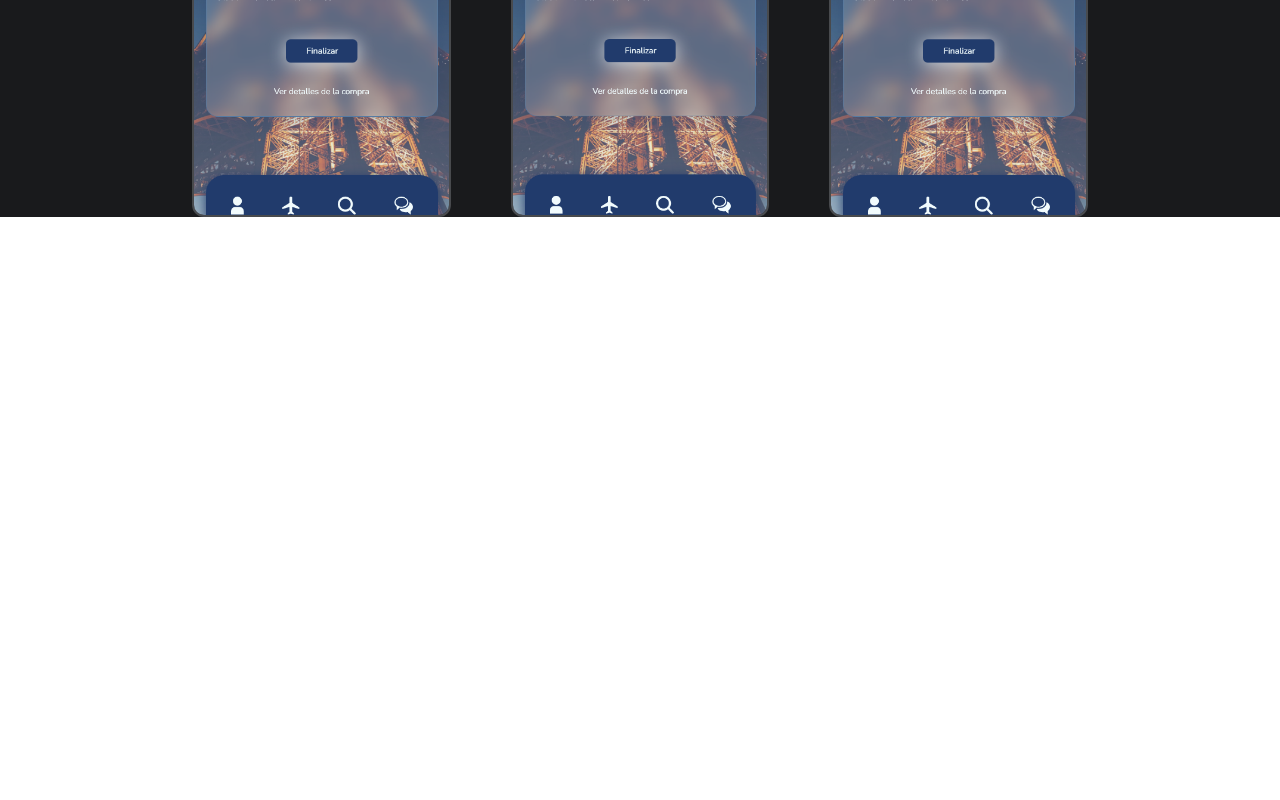
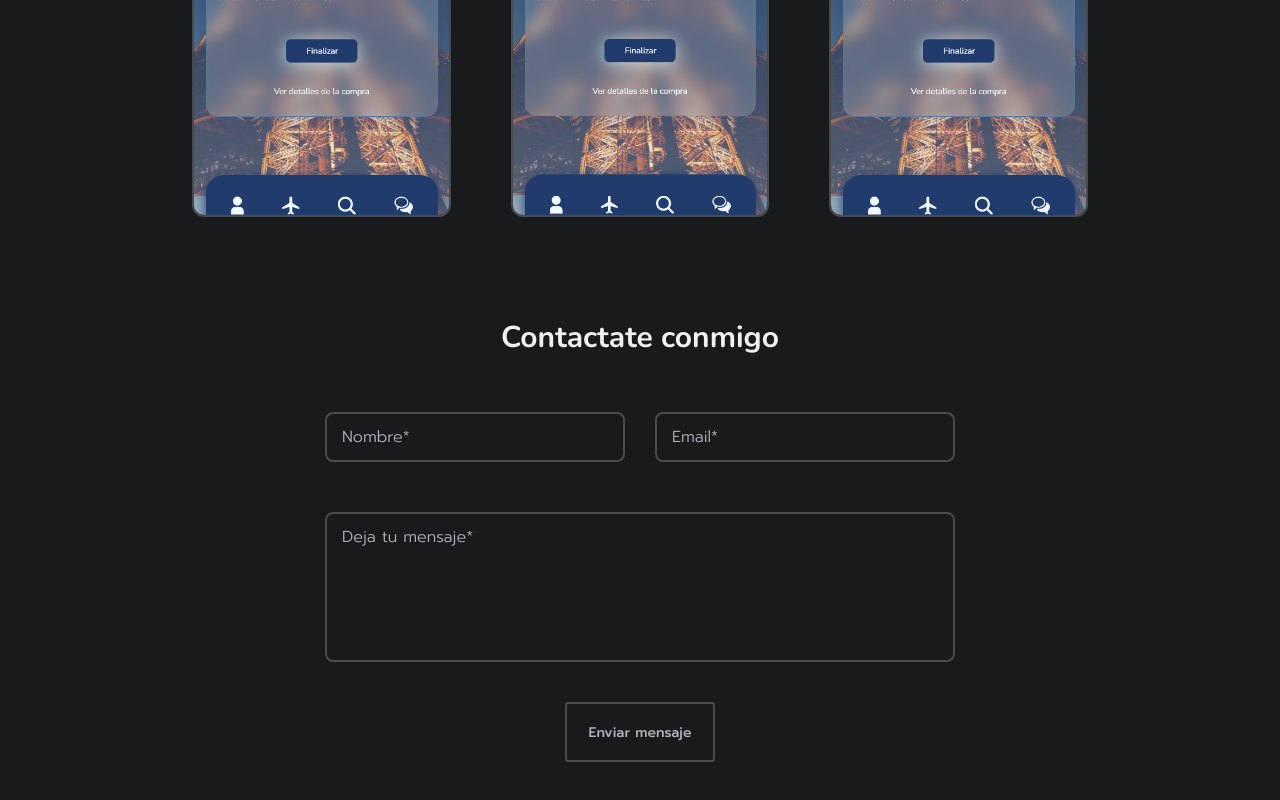
Before and after one commit to mocilnikcarlos/mocilnikcarlos.github.io, a React (Create React App) app: page / in a window 1280 px wide. Shown: the part 3478-4278 px from the top of the page. Before the commit the page ends 3695 px from the top, so only its background shows below. Built offline with nearby package versions, Linux system fonts and the light colour scheme.

Commit message:
Creado mockup seccion Trabajemos Juntos en home

```diff
--- a/src/components/cards/CardDesignerUX.jsx
+++ b/src/components/cards/CardDesignerUX.jsx
@@ -8,6 +8,7 @@ const CardDesignerUX = (props) => {
         <div className="border-gradient shadow-gradient">
           <div className="shadow-gradient-shadow"></div>
           <img
+            loading="lazy"
             src={require("../../assets/svg/" + props.CardDesigUx.icon + ".svg")}
             alt={props.CardDesigUx.alt}
             className="icon-carddesignerux"
--- a/src/components/cards/CardProfessionalPassion.jsx
+++ b/src/components/cards/CardProfessionalPassion.jsx
@@ -13,7 +13,12 @@ const CardProfessionalPassionUp = (props) => {
           className="linkeye-cardprofessionalpassion"
         >
           <div className="backeye-cardprofessionalpassion"></div>
-          <img src={eyeview} alt="" className="eye-cardprofessionalpassion" />
+          <img
+            loading="lazy"
+            src={eyeview}
+            alt=""
+            className="eye-cardprofessionalpassion"
+          />
         </a>
         <div
           className={`img-cardprofessionalpassion ${props.Professional.img}`}
--- a/src/components/cards/CardUserExperience.jsx
+++ b/src/components/cards/CardUserExperience.jsx
@@ -11,6 +11,7 @@ const CardUserExperience = (props) => {
       <div className="content-carduserexperience">
         <div className="img-title-carduserexperience">
           <img
+            loading="lazy"
             src={require("../../assets/svg/" + props.CardUx.icon + ".svg")}
             alt={props.CardUx.alt}
             className="icon-carduserexperience"
--- /dev/null
+++ b/src/components/forms/FormHome.jsx
@@ -0,0 +1,26 @@
+import React from "react";
+import handleForm from "../../hooks/useForm";
+import { InputName, InputEmail, TextArea } from "./Inputs";
+import "./FormHome.scss";
+
+const FormHome = () => {
+  const { handleSubmit } = handleForm();
+  return (
+    <form onSubmit={handleSubmit} className="formhome">
+      <div className="content-form">
+        <div className="inputs">
+          <InputName placeholder="Nombre*" type="text" />
+          <InputEmail placeholder="Email*" type="text" />
+        </div>
+        <div className="box-textarea">
+          <TextArea placeholder="Deja tu mensaje*" />
+        </div>
+      </div>
+      <button type="submit" className="btn-form">
+        Enviar mensaje
+      </button>
+    </form>
+  );
+};
+
+export default FormHome;
--- /dev/null
+++ b/src/components/forms/FormHome.scss
@@ -0,0 +1,45 @@
+@import "../../sass/Style.scss";
+
+.formhome{
+    width: 630px;
+    display: flex;
+    flex-direction: column;
+    align-items: center;
+}
+
+.content-form{
+    display: flex;
+    flex-direction: column;
+    gap: 50px;
+    width: 100%;
+}
+
+.inputs {
+    width: 100%;
+    display: flex;
+    justify-content: space-between;
+}
+
+.box-textarea{
+    width: 100%;
+    display: flex;
+}
+
+.btn-form{
+    background: none;
+    width: 150px;
+    height: 60px;
+    border-radius: 3px;
+    border: 2px solid $transparentWhite;
+    font-size: 14px;
+    font-family: $text;
+    font-weight: $regular;
+    color: $grey;
+    cursor: pointer;
+    margin-top: 40px;
+
+    &:hover{
+        border: 2px solid $blue;
+        box-shadow: $shadowBlue;
+    }
+}
--- /dev/null
+++ b/src/components/forms/Inputs.jsx
@@ -0,0 +1,54 @@
+import handleForm from "../../hooks/useForm";
+import "./Inputs.scss";
+
+const InputName = (props) => {
+  const { handleChange, form } = handleForm();
+  return (
+    <div className="box-input">
+      <input
+        type={props.type}
+        name="formHomeName"
+        className="input"
+        required="required"
+        onChange={handleChange}
+        value={form.formHomeName}
+      />
+      <span className="label">{props.placeholder}</span>
+    </div>
+  );
+};
+
+const InputEmail = (props) => {
+  const { handleChange, form } = handleForm();
+  return (
+    <div className="box-input">
+      <input
+        type={props.type}
+        name="formHomeEmail"
+        className="input"
+        required="required"
+        onChange={handleChange}
+        value={form.formHomeEmail}
+      />
+      <span className="label">{props.placeholder}</span>
+    </div>
+  );
+};
+
+const TextArea = (props) => {
+  const { handleChange, form } = handleForm();
+  return (
+    <div className="box-textarea">
+      <textarea
+        name="formHomeDescription"
+        className="input resize"
+        required="required"
+        onChange={handleChange}
+        value={form.formHomeDescription}
+      />
+      <span className="label">{props.placeholder}</span>
+    </div>
+  );
+};
+
+export { InputName, InputEmail, TextArea };
--- /dev/null
+++ b/src/components/forms/Inputs.scss
@@ -0,0 +1,62 @@
+@import "../../sass/Style.scss";
+
+.box-input{
+    position: relative;
+    width: 300px;
+    height: 50px;
+}
+
+.box-textarea{
+    position: relative;
+    width: 100%;
+    height: 150px;
+}
+
+.resize{
+    resize: none;
+}
+
+.input {
+    position: absolute;
+    top: 0;
+    left: 0;
+    width: 100%;
+    height: 100%;
+    background: transparent;
+    border: 2px solid $transparentWhite;
+    border-radius: 8px;
+    outline: none;
+    padding: 13px 16px;
+    font-size: 16px;
+    font-family: $text;
+    font-weight: $light;
+    color: $white;
+    transition: all 200ms ease-in;
+
+    &:focus {
+        border: 2px solid $blue;
+        box-shadow: $shadowBlue;
+        transition: all 200ms ease-in;background: transparent;
+    }
+
+    &:focus~.label,
+    &:valid~.label{
+        top: -30px;
+        color: $white;
+        transition: all 200ms ease-in;background: transparent;
+    }
+}
+
+.label {
+    font-size: 16px;
+    font-family: $text;
+    font-weight: $light;
+    color: $grey;
+    position: absolute;
+    top: 13px;
+    left: 17px;
+    cursor: text;
+    transition: all 200ms ease-in;
+    display: inline-block;
+    pointer-events: none;background: transparent;
+}
--- a/src/components/pages/LinkSocialDesk.jsx
+++ b/src/components/pages/LinkSocialDesk.jsx
@@ -12,6 +12,7 @@ const LinkSocialDesk = (props) => {
       >
         <span className="img">
           <img
+            loading="lazy"
             src={require("../../assets/svg/iconsocial" +
               props.social.img +
               ".svg")}
--- /dev/null
+++ b/src/hooks/useForm.jsx
@@ -0,0 +1,21 @@
+import { useState } from "react";
+
+const useForm = () => {
+  const [form, setForm] = useState({
+    formHomeName: "",
+    formHomeEmail: "",
+    formHomeDescription: "",
+  });
+
+  const handleSubmit = (e) => {
+    e.preventDefault();
+  };
+
+  const handleChange = (e) => {
+    setForm({ ...form, [e.target.name]: e.target.value });
+  };
+
+  return { handleChange, form, handleSubmit };
+};
+
+export default useForm;
--- /dev/null
+++ b/src/pages/home/Contactme.jsx
@@ -0,0 +1,14 @@
+import React from "react";
+import FormHome from "../../components/forms/FormHome";
+import "./Contactme.scss";
+
+const Contactme = () => {
+  return (
+    <section className="section-formhome">
+      <h2 className="title-contactme">Contactate conmigo</h2>
+      <FormHome />
+    </section>
+  );
+};
+
+export default Contactme;
--- /dev/null
+++ b/src/pages/home/Contactme.scss
@@ -0,0 +1,18 @@
+@import "../../sass/Style.scss";
+
+.section-formhome{
+    background: $background;
+    padding-top: 100px;
+    padding-bottom: 40px;
+    display: flex;
+    flex-direction: column;
+    align-items: center;
+    gap: 54px;
+}
+
+.title-contactme{
+    font-size: 30px;
+    font-family: $title;
+    font-weight: $bold;
+    color: $white;
+}
--- a/src/pages/home/Home.jsx
+++ b/src/pages/home/Home.jsx
@@ -4,6 +4,7 @@ import Hero from "./Hero";
 import DesignerUX from "./DesignerUX";
 import UserExperience from "./UserExperience";
 import ProfessionalPassion from "./ProfessionalPassion";
+import Contactme from "./Contactme";
 
 const Home = () => {
   return (
@@ -13,6 +14,7 @@ const Home = () => {
       <DesignerUX />
       <UserExperience />
       <ProfessionalPassion />
+      <Contactme />
     </section>
   );
 };
```
